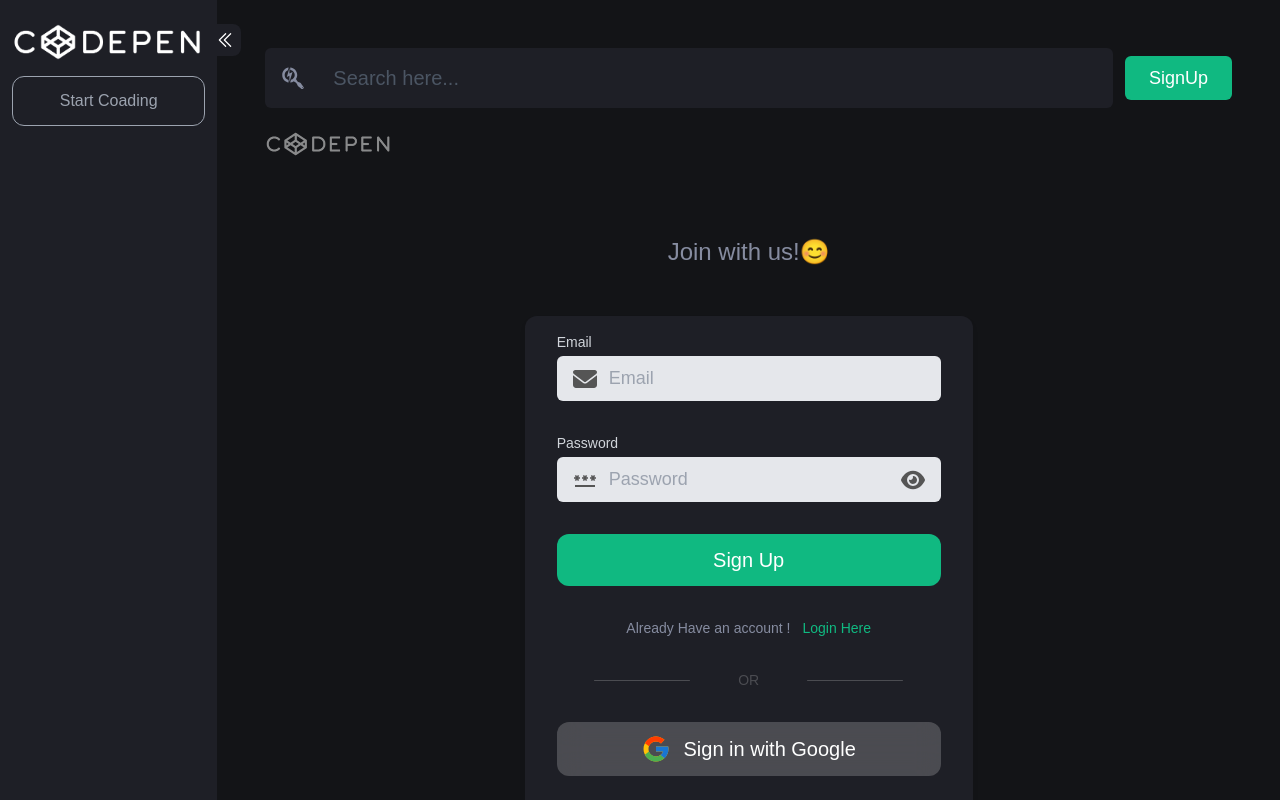
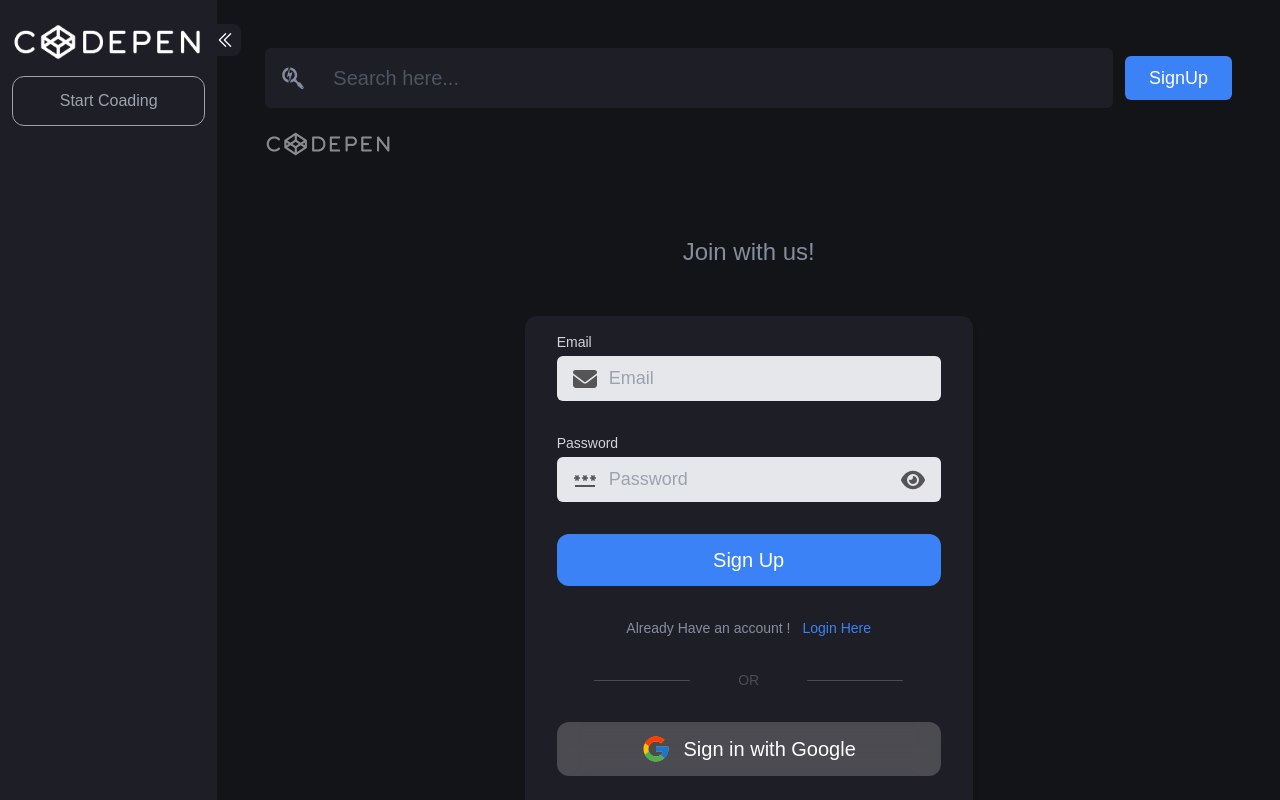
Before and after one commit to FaisalRehman789/codepen_clone, a React (Create React App) app: page /home/auth in a window 1280 px wide. Built offline with nearby package versions, Linux system fonts and the light colour scheme; no server answers; the database is empty.

Commit message:
final commit

```diff
--- a/src/components/Alert.jsx
+++ b/src/components/Alert.jsx
@@ -2,13 +2,13 @@
 
 import React from "react";
 import { motion } from "framer-motion";
-import { slideUpOut } from "../animations/indes";
+import { slideUpOut } from "../animations/index";
 
 const Alert = ({ status, alertMsg }) => {
   return (
     <motion.div {...slideUpOut} className="fixed top-24 right-12 z-10">
       {status === "Success" && (
-        <div className="px-4 py-2 rounded-md bg-emerald-400 shadow-md shadow-emerald-500">
+        <div className="px-4 py-2 rounded-md bg-blue-400 shadow-md shadow-blue-500">
           <p className="text-lg text-primary">{alertMsg}</p>
         </div>
       )}
--- a/src/components/Spinner.jsx
+++ b/src/components/Spinner.jsx
@@ -9,7 +9,7 @@
       visible={true}
       height="80"
       width="80"
-      color="#4fa94d"
+      color="blue"
       ariaLabel="triangle-loading"
       wrapperStyle={{}}
       wrapperClass=""
--- a/src/components/UserProfileDetails.jsx
+++ b/src/components/UserProfileDetails.jsx
@@ -6,7 +6,7 @@
 import { FaChevronDown } from "react-icons/fa6";
 import { Menus, signOutAction } from "../utils/Helper";
 import { Link } from "react-router-dom";
-import { slideUpOut } from "../animations/indes";
+import { slideUpOut } from "../animations/index";
 
 const UserProfileDetails = () => {
   const user = useSelector((state) => state.user?.user);
@@ -14,7 +14,7 @@
 
   return (
     <div className="flex items-center justify-center gap-4 relative">
-      <div className="w-14 h-14 flex items-center justify-center rounded-xl overflow-hidden cursor-pointer bg-emerald-500">
+      <div className="w-14 h-14 flex items-center justify-center rounded-xl overflow-hidden cursor-pointer bg-blue-500">
         {user?.photoURL ? (
           <>
             <motion.img
--- a/src/container/Bookmark.jsx
+++ b/src/container/Bookmark.jsx
@@ -70,7 +70,7 @@
               />
             </div>
             <div className="flex items-center justify-start gap-3 w-full">
-              <div className="w-14 h-14 flex items-center justify-center rounded-xl overflow-hidden bg-emerald-500">
+              <div className="w-14 h-14 flex items-center justify-center rounded-xl overflow-hidden bg-blue-500">
                 {collectionProject?.user?.photoURL ? (
                   <motion.img
                     whileHover={{ scale: 1.2 }}
--- a/src/container/Collections.jsx
+++ b/src/container/Collections.jsx
@@ -87,7 +87,7 @@
             >
               <Link
                 to={"/home/auth"}
-                className="bg-emerald-500 px-6 py-2 rounded-md text-white text-lg cursor-pointer hover:bg-emerald-700"
+                className="bg-blue-500 px-6 py-2 rounded-md text-white text-lg cursor-pointer hover:bg-blue-700"
               >
                 SignUp
               </Link>
--- a/src/container/Home.jsx
+++ b/src/container/Home.jsx
@@ -87,7 +87,7 @@
             >
               <Link
                 to={"/home/auth"}
-                className="bg-emerald-500 px-6 py-2 rounded-md text-white text-lg cursor-pointer hover:bg-emerald-700"
+                className="bg-blue-500 px-6 py-2 rounded-md text-white text-lg cursor-pointer hover:bg-blue-700"
               >
                 SignUp
               </Link>
--- a/src/container/NewProjects.jsx
+++ b/src/container/NewProjects.jsx
@@ -123,7 +123,7 @@
                         className="cursor-pointer"
                         onClick={() => setIsTitle(false)}
                       >
-                        <MdCheck className="text-2xl text-emerald-500" />
+                        <MdCheck className="text-2xl text-blue-500" />
                       </motion.div>
                     </>
                   ) : (
@@ -150,7 +150,7 @@
                 </p>
                 <motion.p
                   whileTap={{ scale: 0.9 }}
-                  className="text-[10px] bg-emerald-500 rounded-sm px-2 py-[1px] text-primary font-semibold cursor-pointer"
+                  className="text-[10px] bg-blue-500 rounded-sm px-2 py-[1px] text-primary font-semibold cursor-pointer"
                 >
                   + Follow
                 </motion.p>
--- a/src/container/ProjectDetail.jsx
+++ b/src/container/ProjectDetail.jsx
@@ -182,7 +182,7 @@
                         className="cursor-pointer"
                         onClick={handleTitleSave}
                       >
-                        <MdCheck className="text-2xl text-emerald-500" />
+                        <MdCheck className="text-2xl text-blue-500" />
                       </motion.div>
                     ) : (
                       <motion.div
@@ -207,7 +207,7 @@
                 </p>
                 <motion.p
                   whileTap={{ scale: 0.9 }}
-                  className="text-[10px] bg-emerald-500 rounded-sm px-2 py-[1px] text-primary font-semibold cursor-pointer"
+                  className="text-[10px] bg-blue-500 rounded-sm px-2 py-[1px] text-primary font-semibold cursor-pointer"
                 >
                   + Follow
                 </motion.p>
--- a/src/container/Projects.jsx
+++ b/src/container/Projects.jsx
@@ -104,7 +104,7 @@
         />
       </div>
       <div className="flex items-center justify-start gap-3 w-full">
-        <div className="w-14 h-14 flex items-center justify-center rounded-xl overflow-hidden bg-emerald-500">
+        <div className="w-14 h-14 flex items-center justify-center rounded-xl overflow-hidden bg-blue-500">
           {project?.user?.photoURL ? (
             <motion.img
               whileHover={{ scale: 1.2 }}
--- a/src/container/SignUp.jsx
+++ b/src/container/SignUp.jsx
@@ -13,7 +13,7 @@
   signInWithEmailAndPassword,
 } from "firebase/auth";
 import { auth } from "../config/firebase.config";
-import { fadeInOut } from "../animations/indes";
+import { fadeInOut } from "../animations/index";
 
 const SignUp = () => {
   const [email, setEmail] = useState("");
@@ -70,7 +70,7 @@
       />
 
       <div className="w-full flex flex-col items-center justify-center py-8">
-        <p className="py-12 text-2xl text-primaryText">Join with us!😊</p>
+        <p className="py-12 text-2xl text-primaryText">Join with us!</p>
 
         <div className="px-8 w-full md:w-auto py-4 rounded-xl bg-secondary shadow-md flex flex-col items-center justify-center gap-8">
           {/* email */}
@@ -112,7 +112,7 @@
             <motion.div
               onClick={createNewUser}
               whileTap={{ scale: 0.9 }}
-              className="flex items-center justify-center w-full py-3 rounded-xl hover:bg-emerald-400 cursor-pointer bg-emerald-500"
+              className="flex items-center justify-center w-full py-3 rounded-xl hover:bg-blue-400 cursor-pointer bg-blue-500"
             >
               <p className="text-xl text-white">Sign Up</p>
             </motion.div>
@@ -120,7 +120,7 @@
             <motion.div
               onClick={loginWithEmailAndPassword}
               whileTap={{ scale: 0.9 }}
-              className="flex items-center justify-center w-full py-3 rounded-xl hover:bg-emerald-400 cursor-pointer bg-emerald-500"
+              className="flex items-center justify-center w-full py-3 rounded-xl hover:bg-blue-400 cursor-pointer bg-blue-500"
             >
               <p className="text-xl text-white">Login In</p>
             </motion.div>
@@ -132,7 +132,7 @@
               Already Have an account !{" "}
               <span
                 onClick={() => setIsLogin(!isLogin)}
-                className="text-emerald-500 cursor-pointer"
+                className="text-blue-500 cursor-pointer"
               >
                 Login Here
               </span>
@@ -142,7 +142,7 @@
               Doesn't Have an account !{" "}
               <span
                 onClick={() => setIsLogin(!isLogin)}
-                className="text-emerald-500 cursor-pointer"
+                className="text-blue-500 cursor-pointer"
               >
                 Create Here
               </span>
```
Also changed, not shown: src/animations/index.js (renamed from src/animations/indes.js).
